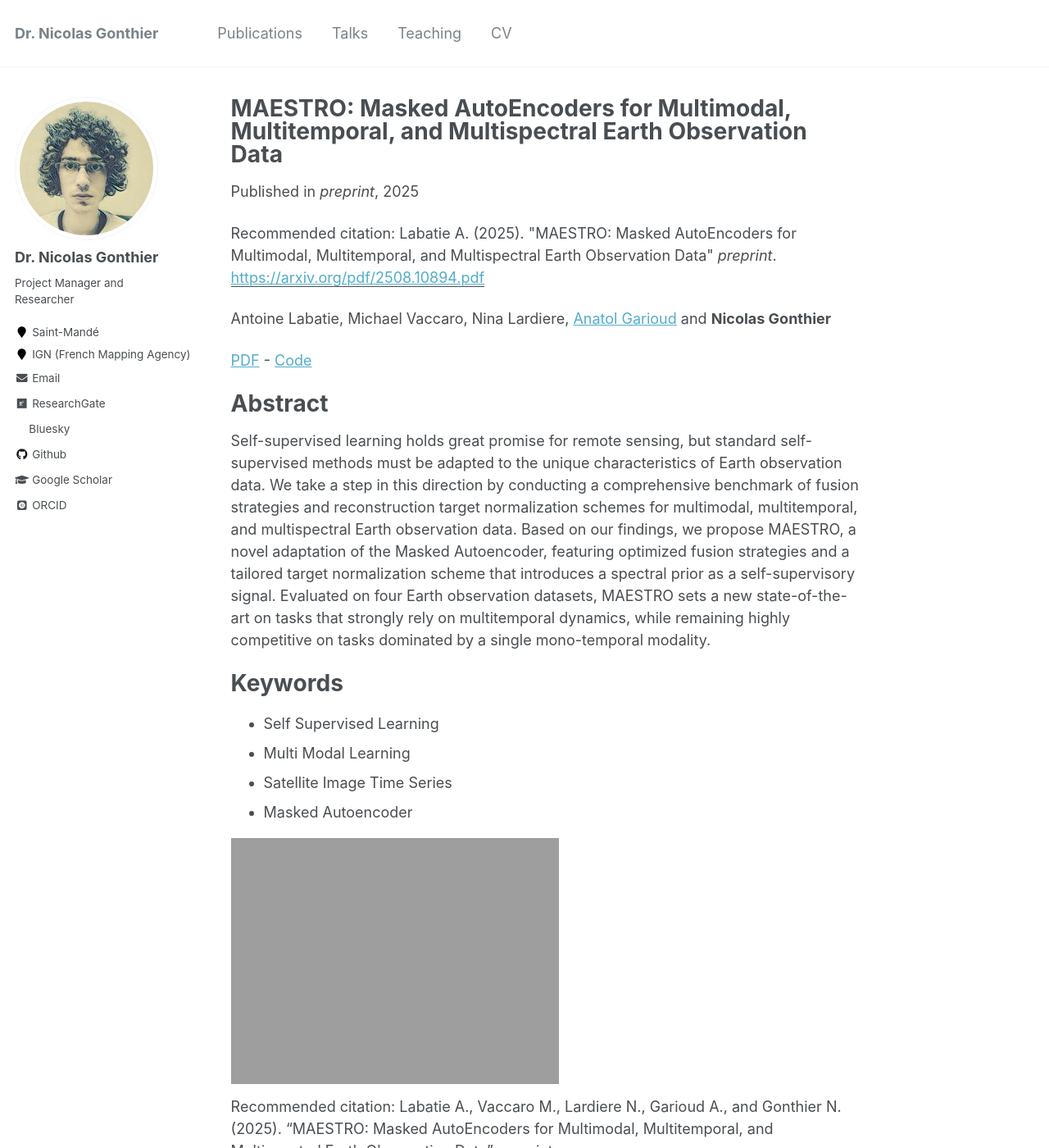
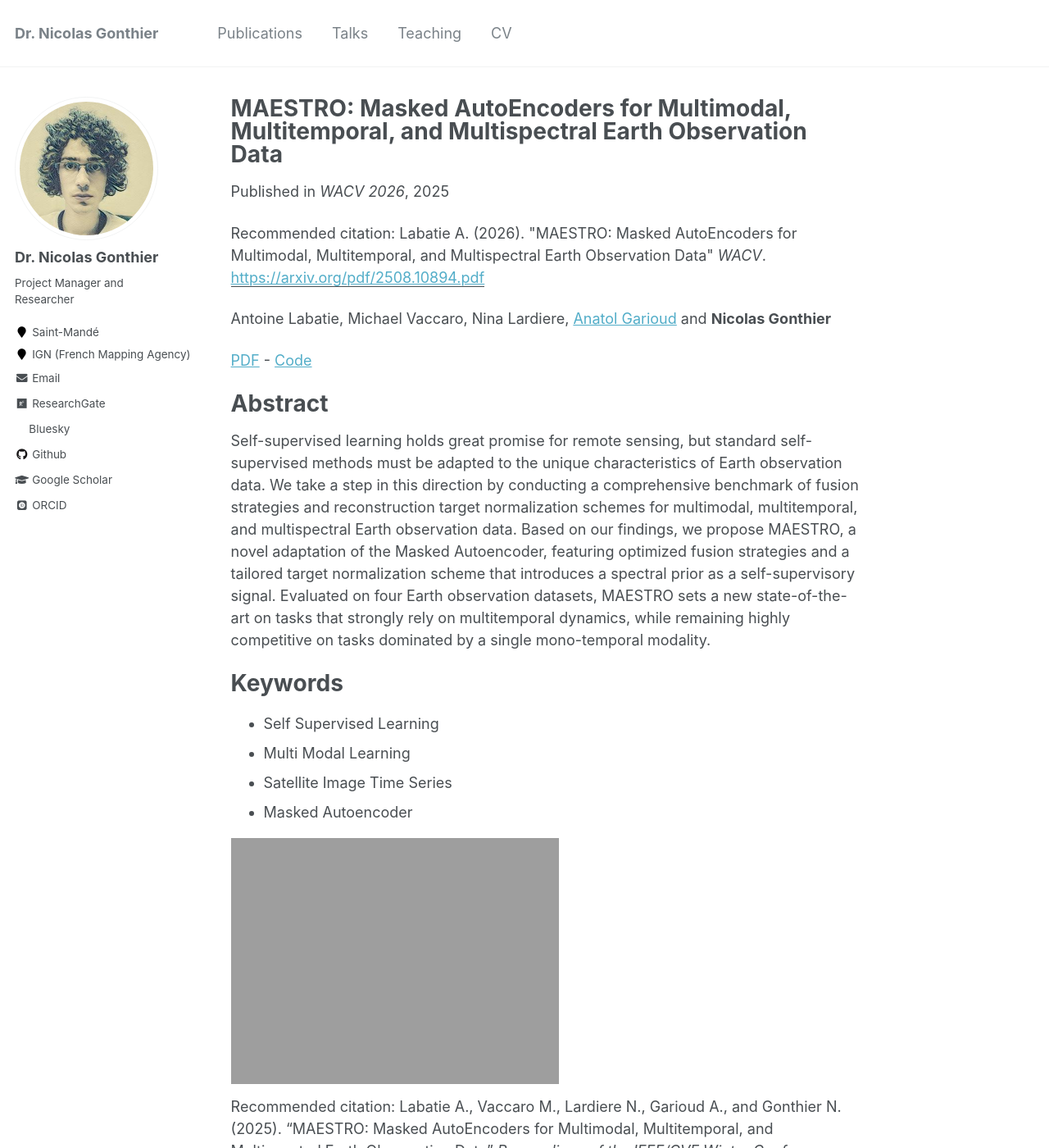
Before and after one commit to ngonthier/ngonthier.github.io, a Jekyll site: the page built from _publications/2025-08-MAESTRO.md, in a window 1280 px wide and 1400 px high. Shown: the whole window at 82% size. Built offline with Jekyll 4.4.1, drawn with Linux system fonts in a browser that asks for light colours; some web fonts are replaced; some of the changed text lies outside the part shown.

Commit message:
Update 2025-08-MAESTRO.md

```diff
--- a/_publications/2025-08-MAESTRO.md
+++ b/_publications/2025-08-MAESTRO.md
@@ -4,11 +4,11 @@ collection: publications
 permalink: /publication/2025-08-MAESTRO
 excerpt: 'This paper is about self-supervised multimodal learning for Remote Sensing Data.'
 date: 2025-08-14
-venue: 'preprint'
+venue: 'WACV 2026'
 github: https://github.com/ignf/maestro
 paperurl: https://arxiv.org/pdf/2508.10894.pdf
 teaser: Maestro_Overview.png
-citation: 'Labatie A. (2025). &quot;MAESTRO: Masked AutoEncoders for Multimodal, Multitemporal, and Multispectral Earth Observation Data&quot; <i>preprint</i>.'
+citation: 'Labatie A. (2026). &quot;MAESTRO: Masked AutoEncoders for Multimodal, Multitemporal, and Multispectral Earth Observation Data&quot; <i>WACV</i>.'
 ---
 
 Antoine Labatie, Michael Vaccaro, Nina Lardiere, [Anatol Garioud](https://scholar.google.fr/citations?user=6c9QX2AAAAAJ&hl=fr) and **Nicolas Gonthier**
@@ -29,4 +29,4 @@ Keywords
 
 # ![Overview from the MAESTRO pipeline.](https://ngonthier.github.io/images/Maestro_Overview.png)
 
-Recommended citation: Labatie A., Vaccaro M., Lardiere N., Garioud A., and Gonthier N. (2025). "MAESTRO: Masked AutoEncoders for Multimodal, Multitemporal, and Multispectral Earth Observation Data" <i>preprint</i>.
+Recommended citation: Labatie A., Vaccaro M., Lardiere N., Garioud A., and Gonthier N. (2025). "MAESTRO: Masked AutoEncoders for Multimodal, Multitemporal, and Multispectral Earth Observation Data" <i>Proceedings of the IEEE/CVF Winter Conference on Applications of Computer Vision (WACV) 2026</i>.
```
